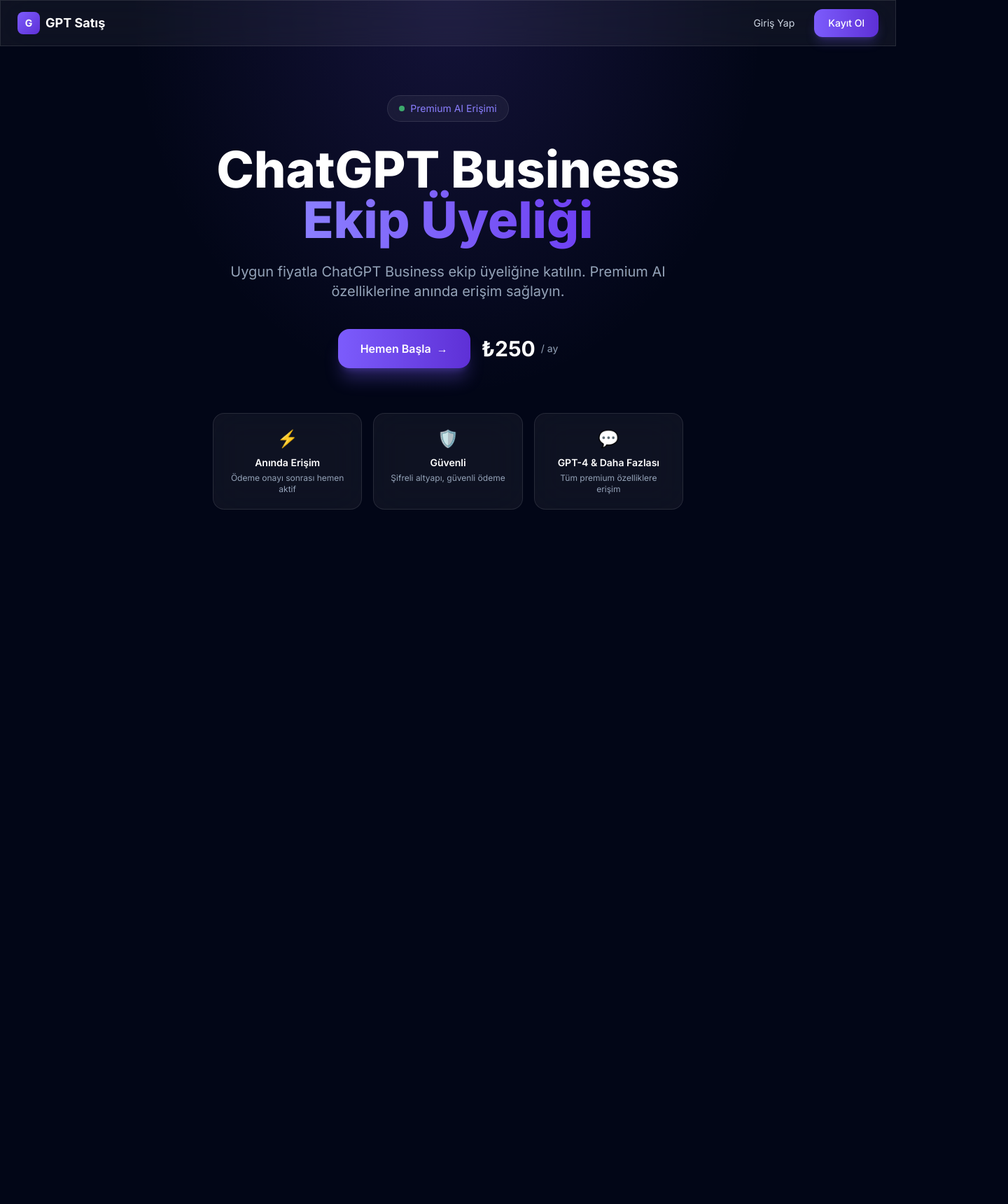
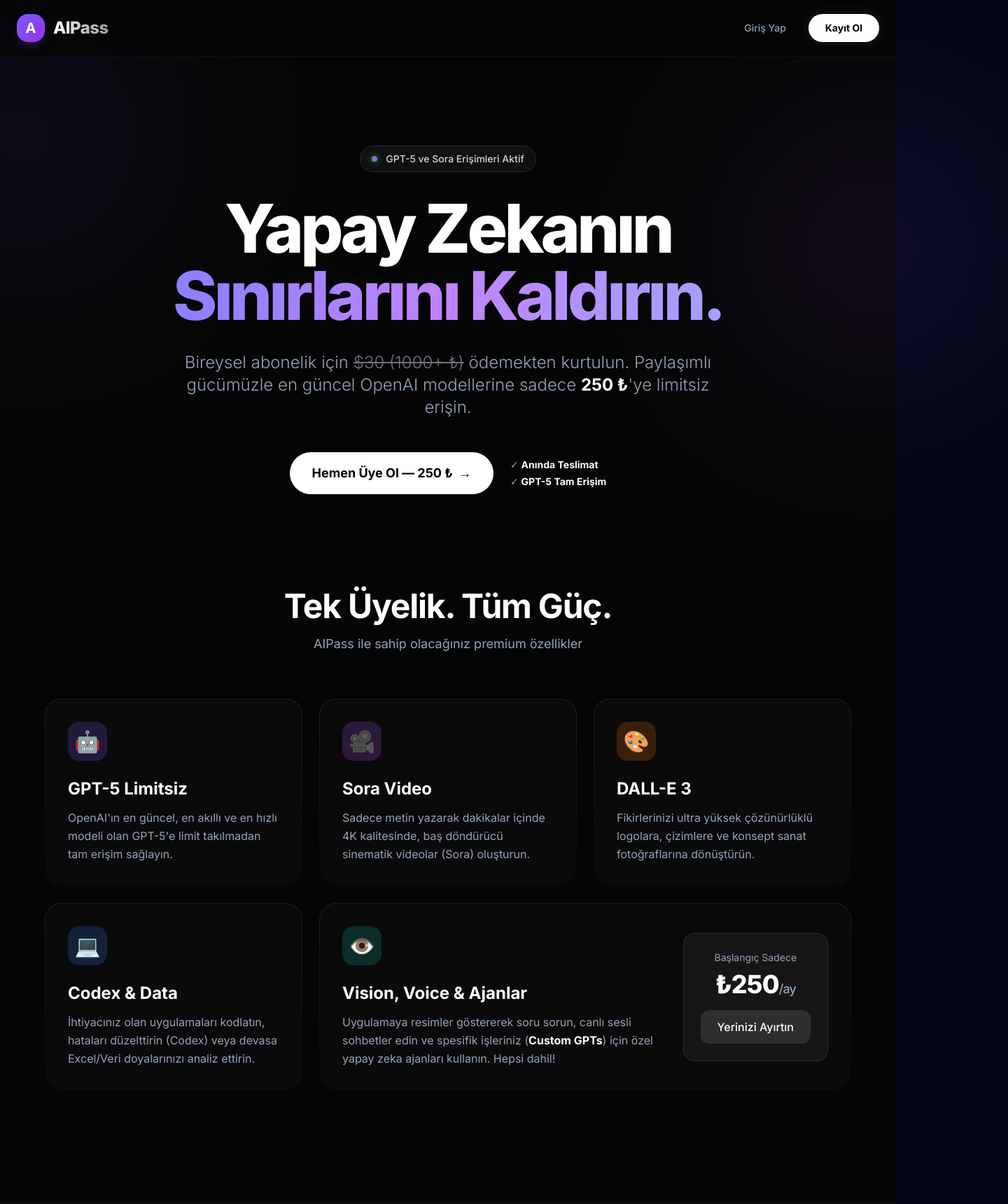
Before and after one commit to cemyildizcy/gpt-satis, a Next.js app: page / in a window 1280 px wide. Shown: the top 1720 px of the page at 70% size, 1440 px wide, since content can reach past the window. Before the commit the page ends 800 px from the top, so only its background shows below. Built offline with nearby package versions, Linux system fonts and the light colour scheme.

Commit message:
feat: rebrand to AIPass and completely overhaul the marketing landing page

```diff
--- a/src/app/(auth)/login/page.tsx
+++ b/src/app/(auth)/login/page.tsx
@@ -47,12 +47,12 @@
       <div className="w-full max-w-md animate-fade-in">
         {/* Logo */}
         <div className="text-center mb-8">
-          <Link href="/" className="inline-flex items-center gap-2">
-            <div className="w-10 h-10 rounded-xl bg-gradient-to-br from-brand-500 to-brand-700 flex items-center justify-center">
-              <span className="text-white font-bold">G</span>
+          <div className="flex items-center justify-center gap-3 mb-8">
+            <div className="w-12 h-12 rounded-2xl bg-gradient-to-br from-brand-500 to-brand-700 flex items-center justify-center shadow-xl shadow-brand-500/30">
+              <span className="text-white font-bold text-2xl">A</span>
             </div>
-            <span className="text-xl font-bold text-white">GPT Satış</span>
-          </Link>
+            <span className="text-2xl font-bold text-white tracking-tight">AIPass</span>
+          </div>
         </div>
 
         {/* Card */}
--- a/src/app/(auth)/register/page.tsx
+++ b/src/app/(auth)/register/page.tsx
@@ -44,12 +44,12 @@
       <div className="w-full max-w-md animate-fade-in">
         {/* Logo */}
         <div className="text-center mb-8">
-          <Link href="/" className="inline-flex items-center gap-2">
-            <div className="w-10 h-10 rounded-xl bg-gradient-to-br from-brand-500 to-brand-700 flex items-center justify-center">
-              <span className="text-white font-bold">G</span>
+          <div className="flex items-center justify-center gap-3 mb-8">
+            <div className="w-12 h-12 rounded-2xl bg-gradient-to-br from-brand-500 to-brand-700 flex items-center justify-center shadow-xl shadow-brand-500/30">
+              <span className="text-white font-bold text-2xl">A</span>
             </div>
-            <span className="text-xl font-bold text-white">GPT Satış</span>
-          </Link>
+            <span className="text-2xl font-bold text-white tracking-tight">AIPass</span>
+          </div>
         </div>
 
         {/* Card */}
--- a/src/app/admin/layout.tsx
+++ b/src/app/admin/layout.tsx
@@ -78,16 +78,16 @@
         <div className="flex flex-col h-full">
           {/* Logo */}
           <div className="p-6 border-b border-white/5">
-            <div className="flex items-center gap-3">
-              <div className="w-9 h-9 rounded-xl bg-gradient-to-br from-red-500 to-red-700 flex items-center justify-center">
-                <span className="text-white font-bold text-sm">A</span>
-              </div>
-              <div>
-                <span className="text-lg font-bold text-white">Admin Panel</span>
-                <p className="text-xs text-surface-400">GPT Satış</p>
-              </div>
+          <div className="flex items-center gap-3">
+            <div className="w-10 h-10 rounded-xl bg-gradient-to-br from-red-500 to-red-700 flex items-center justify-center shadow-lg shadow-red-500/20">
+              <span className="text-white font-bold text-xl">A</span>
+            </div>
+            <div>
+              <h2 className="text-xl font-bold text-white tracking-tight">AIPass</h2>
+              <p className="text-xs text-red-400 font-medium tracking-wide">YÖNETİM</p>
             </div>
           </div>
+        </div>
 
           {/* Nav */}
           <nav className="flex-1 p-4 space-y-1">
--- a/src/app/dashboard/layout.tsx
+++ b/src/app/dashboard/layout.tsx
@@ -71,14 +71,17 @@
         }`}
       >
         <div className="flex flex-col h-full">
-          {/* Logo */}
+          {/* Brand */}
           <div className="p-6 border-b border-white/5">
-            <Link href="/" className="flex items-center gap-3">
-              <div className="w-9 h-9 rounded-xl bg-gradient-to-br from-brand-500 to-brand-700 flex items-center justify-center">
-                <span className="text-white font-bold text-sm">G</span>
+            <div className="flex items-center gap-3">
+              <div className="w-10 h-10 rounded-xl bg-gradient-to-br from-brand-500 to-brand-700 flex items-center justify-center shadow-lg shadow-brand-500/20">
+                <span className="text-white font-bold text-xl">A</span>
               </div>
-              <span className="text-lg font-bold text-white">GPT Satış</span>
-            </Link>
+              <div>
+                <h2 className="text-xl font-bold text-white tracking-tight">AIPass</h2>
+                <p className="text-xs text-brand-400 font-medium tracking-wide">ÜYE PANELİ</p>
+              </div>
+            </div>
           </div>
 
           {/* Nav */}
--- a/src/app/layout.tsx
+++ b/src/app/layout.tsx
@@ -2,8 +2,8 @@
 import './globals.css'
 
 export const metadata: Metadata = {
-  title: 'GPT Satış - AI Abonelik Yönetim Platformu',
-  description: 'Paylaşımlı ChatGPT Business ekip üyeliği erişimi sağlayan premium platform',
+  title: 'AIPass - Premium Yapay Zeka',
+  description: 'ChatGPT, GPT-5, Sora ve daha fazlası için paylaşımlı abonelik platformu.',
   keywords: ['ChatGPT', 'AI', 'abonelik', 'ekip üyeliği'],
 }
 
--- a/src/app/page.tsx
+++ b/src/app/page.tsx
@@ -2,26 +2,30 @@
 
 export default function HomePage() {
   return (
-    <div className="min-h-screen bg-surface-950 bg-hero-glow">
+    <div className="min-h-screen bg-[#050505] text-white selection:bg-brand-500/30 overflow-hidden">
+      {/* Background Glows */}
+      <div className="absolute top-0 -left-40 w-96 h-96 bg-brand-500/20 rounded-full blur-[128px] opacity-50 mix-blend-screen pointer-events-none" />
+      <div className="absolute top-40 -right-40 w-96 h-96 bg-purple-500/20 rounded-full blur-[128px] opacity-50 mix-blend-screen pointer-events-none" />
+
       {/* Header */}
-      <header className="fixed top-0 w-full z-50 glass border-b border-white/5">
-        <div className="max-w-7xl mx-auto px-6 h-16 flex items-center justify-between">
-          <div className="flex items-center gap-2">
-            <div className="w-8 h-8 rounded-lg bg-gradient-to-br from-brand-500 to-brand-700 flex items-center justify-center">
-              <span className="text-white font-bold text-sm">G</span>
+      <header className="fixed top-0 w-full z-50 bg-[#050505]/70 backdrop-blur-xl border-b border-white/5">
+        <div className="max-w-7xl mx-auto px-6 h-20 flex items-center justify-between">
+          <div className="flex items-center gap-3">
+            <div className="w-10 h-10 rounded-2xl bg-gradient-to-br from-brand-500 to-purple-600 flex items-center justify-center shadow-lg shadow-brand-500/20">
+              <span className="text-white font-bold text-xl">A</span>
             </div>
-            <span className="text-lg font-bold text-white">GPT Satış</span>
+            <span className="text-2xl font-black tracking-tight bg-clip-text text-transparent bg-gradient-to-r from-white to-white/60">AIPass</span>
           </div>
-          <div className="flex items-center gap-3">
+          <div className="flex items-center gap-4">
             <Link
               href="/login"
-              className="px-4 py-2 text-sm text-surface-300 hover:text-white transition-colors"
+              className="hidden sm:block px-4 py-2 text-sm font-medium text-surface-400 hover:text-white transition-colors"
             >
               Giriş Yap
             </Link>
             <Link
               href="/register"
-              className="px-5 py-2.5 text-sm font-medium rounded-xl bg-gradient-to-r from-brand-500 to-brand-700 text-white hover:from-brand-400 hover:to-brand-600 transition-all duration-300 shadow-lg shadow-brand-500/25"
+              className="px-6 py-2.5 text-sm font-bold rounded-full bg-white text-black hover:bg-surface-200 transition-all duration-300 shadow-[0_0_20px_rgba(255,255,255,0.1)] hover:shadow-[0_0_30px_rgba(255,255,255,0.2)] hover:scale-105"
             >
               Kayıt Ol
             </Link>
@@ -29,59 +33,135 @@
         </div>
       </header>
 
-      {/* Hero */}
-      <main className="flex flex-col items-center justify-center min-h-screen px-6 pt-16">
-        <div className="max-w-3xl text-center animate-fade-in">
-          <div className="inline-flex items-center gap-2 px-4 py-2 rounded-full glass text-sm text-brand-400 mb-8">
-            <span className="w-2 h-2 rounded-full bg-green-400 animate-pulse"></span>
-            Premium AI Erişimi
+      <main className="relative z-10 flex flex-col items-center pt-32 pb-20 px-6">
+        {/* Hero Section */}
+        <section className="w-full max-w-5xl mx-auto text-center mt-12 md:mt-20 animate-fade-in">
+          <div className="inline-flex items-center gap-3 px-4 py-2 rounded-full border border-white/10 bg-white/5 backdrop-blur-md text-sm font-medium text-surface-300 mb-8 border-brand-500/30">
+            <span className="w-2 h-2 rounded-full bg-brand-400 animate-pulse shadow-[0_0_10px_rgba(0,255,0,0.8)]"></span>
+            GPT-5 ve Sora Erişimleri Aktif
           </div>
 
-          <h1 className="text-5xl md:text-7xl font-extrabold mb-6 leading-tight">
-            <span className="text-white">ChatGPT Business</span>
+          <h1 className="text-5xl md:text-8xl font-black mb-8 tracking-tighter leading-[1.1]">
+            <span className="text-white">Yapay Zekanın</span>
             <br />
-            <span className="gradient-text">Ekip Üyeliği</span>
+            <span className="bg-clip-text text-transparent bg-gradient-to-r from-brand-400 via-purple-400 to-brand-300">
+              Sınırlarını Kaldırın.
+            </span>
           </h1>
 
-          <p className="text-lg md:text-xl text-surface-400 mb-10 max-w-2xl mx-auto leading-relaxed">
-            Uygun fiyatla ChatGPT Business ekip üyeliğine katılın.
-            Premium AI özelliklerine anında erişim sağlayın.
+          <p className="text-lg md:text-2xl text-surface-400 mb-12 max-w-3xl mx-auto leading-relaxed font-light">
+            Bireysel abonelik için <span className="line-through opacity-70">$30 (1000+ ₺)</span> ödemekten kurtulun. Paylaşımlı gücümüzle en güncel OpenAI modellerine sadece <strong className="text-white font-bold">250 ₺</strong>'ye limitsiz erişin.
           </p>
 
-          <div className="flex flex-col sm:flex-row items-center justify-center gap-4 mb-16">
+          <div className="flex flex-col sm:flex-row items-center justify-center gap-6 mb-24">
             <Link
               href="/register"
-              className="group px-8 py-4 text-base font-semibold rounded-2xl bg-gradient-to-r from-brand-500 to-brand-700 text-white hover:from-brand-400 hover:to-brand-600 transition-all duration-300 shadow-xl shadow-brand-500/30 hover:shadow-brand-500/50 hover:scale-105"
+              className="group relative px-8 py-4 text-lg font-bold rounded-full bg-white text-black overflow-hidden hover:scale-105 transition-all duration-300"
             >
-              Hemen Başla
-              <span className="inline-block ml-2 group-hover:translate-x-1 transition-transform">→</span>
+              <div className="absolute inset-0 bg-gradient-to-r from-brand-100 to-white opacity-0 group-hover:opacity-100 transition-opacity"></div>
+              <span className="relative z-10 flex items-center gap-2">
+                Hemen Üye Ol — 250 ₺
+                <span className="group-hover:translate-x-1 transition-transform">→</span>
+              </span>
             </Link>
-            <div className="flex items-center gap-2 text-surface-400">
-              <span className="text-3xl font-bold text-white">₺250</span>
-              <span className="text-sm">/ ay</span>
+            <div className="flex flex-col items-start gap-1 text-surface-400 text-sm">
+              <span className="flex items-center gap-1">✓ <strong className="text-white">Anında Teslimat</strong></span>
+              <span className="flex items-center gap-1">✓ <strong className="text-white">GPT-5 Tam Erişim</strong></span>
             </div>
           </div>
+        </section>
 
-          {/* Features */}
-          <div className="grid md:grid-cols-3 gap-4 max-w-2xl mx-auto">
-            {[
-              { icon: '⚡', title: 'Anında Erişim', desc: 'Ödeme onayı sonrası hemen aktif' },
-              { icon: '🛡️', title: 'Güvenli', desc: 'Şifreli altyapı, güvenli ödeme' },
-              { icon: '💬', title: 'GPT-4 & Daha Fazlası', desc: 'Tüm premium özelliklere erişim' },
-            ].map((feature, i) => (
-              <div
-                key={i}
-                className="glass rounded-2xl p-5 glass-hover animate-slide-up"
-                style={{ animationDelay: `${i * 150}ms` }}
-              >
-                <div className="text-2xl mb-2">{feature.icon}</div>
-                <div className="text-sm font-semibold text-white mb-1">{feature.title}</div>
-                <div className="text-xs text-surface-400">{feature.desc}</div>
+        {/* Features Banners */}
+        <section className="w-full max-w-6xl mx-auto mt-10">
+          <div className="text-center mb-16">
+            <h2 className="text-3xl md:text-5xl font-bold mb-4 tracking-tight">Tek Üyelik. Tüm Güç.</h2>
+            <p className="text-surface-400 text-lg">AIPass ile sahip olacağınız premium özellikler</p>
+          </div>
+
+          <div className="grid md:grid-cols-2 lg:grid-cols-3 gap-6">
+            {/* Feature 1 */}
+            <div className="relative group p-[1px] rounded-3xl bg-gradient-to-b from-white/10 to-transparent overflow-hidden">
+              <div className="absolute inset-0 bg-gradient-to-br from-brand-500/20 to-purple-500/20 opacity-0 group-hover:opacity-100 transition-opacity duration-500"></div>
+              <div className="relative h-full bg-[#0a0a0a] rounded-[23px] p-8">
+                <div className="w-14 h-14 rounded-2xl bg-brand-500/20 text-brand-400 flex items-center justify-center text-3xl mb-6">🤖</div>
+                <h3 className="text-2xl font-bold text-white mb-3">GPT-5 Limitsiz</h3>
+                <p className="text-surface-400 leading-relaxed">
+                  OpenAI'ın en güncel, en akıllı ve en hızlı modeli olan GPT-5'e limit takılmadan tam erişim sağlayın.
+                </p>
               </div>
-            ))}
+            </div>
+
+            {/* Feature 2 */}
+            <div className="relative group p-[1px] rounded-3xl bg-gradient-to-b from-white/10 to-transparent overflow-hidden">
+              <div className="absolute inset-0 bg-gradient-to-br from-purple-500/20 to-pink-500/20 opacity-0 group-hover:opacity-100 transition-opacity duration-500"></div>
+              <div className="relative h-full bg-[#0a0a0a] rounded-[23px] p-8">
+                <div className="w-14 h-14 rounded-2xl bg-purple-500/20 text-purple-400 flex items-center justify-center text-3xl mb-6">🎥</div>
+                <h3 className="text-2xl font-bold text-white mb-3">Sora Video</h3>
+                <p className="text-surface-400 leading-relaxed">
+                  Sadece metin yazarak dakikalar içinde 4K kalitesinde, baş döndürücü sinematik videolar (Sora) oluşturun.
+                </p>
+              </div>
+            </div>
+
+            {/* Feature 3 */}
+            <div className="relative group p-[1px] rounded-3xl bg-gradient-to-b from-white/10 to-transparent overflow-hidden">
+              <div className="absolute inset-0 bg-gradient-to-br from-orange-500/20 to-red-500/20 opacity-0 group-hover:opacity-100 transition-opacity duration-500"></div>
+              <div className="relative h-full bg-[#0a0a0a] rounded-[23px] p-8">
+                <div className="w-14 h-14 rounded-2xl bg-orange-500/20 text-orange-400 flex items-center justify-center text-3xl mb-6">🎨</div>
+                <h3 className="text-2xl font-bold text-white mb-3">DALL-E 3</h3>
+                <p className="text-surface-400 leading-relaxed">
+                  Fikirlerinizi ultra yüksek çözünürlüklü logolara, çizimlere ve konsept sanat fotoğraflarına dönüştürün.
+                </p>
+              </div>
+            </div>
+
+            {/* Feature 4 */}
+            <div className="relative group p-[1px] rounded-3xl bg-gradient-to-b from-white/10 to-transparent overflow-hidden">
+              <div className="absolute inset-0 bg-gradient-to-br from-blue-500/20 to-cyan-500/20 opacity-0 group-hover:opacity-100 transition-opacity duration-500"></div>
+              <div className="relative h-full bg-[#0a0a0a] rounded-[23px] p-8">
+                <div className="w-14 h-14 rounded-2xl bg-blue-500/20 text-blue-400 flex items-center justify-center text-3xl mb-6">💻</div>
+                <h3 className="text-2xl font-bold text-white mb-3">Codex & Data</h3>
+                <p className="text-surface-400 leading-relaxed">
+                  İhtiyacınız olan uygulamaları kodlatın, hataları düzelttirin (Codex) veya devasa Excel/Veri doyalarınızı analiz ettirin.
+                </p>
+              </div>
+            </div>
+
+            {/* Feature 5 */}
+            <div className="relative group p-[1px] rounded-3xl bg-gradient-to-b from-white/10 to-transparent overflow-hidden md:col-span-2 lg:col-span-2">
+              <div className="absolute inset-0 bg-gradient-to-br from-teal-500/20 to-emerald-500/20 opacity-0 group-hover:opacity-100 transition-opacity duration-500"></div>
+              <div className="relative h-full bg-[#0a0a0a] rounded-[23px] p-8 flex flex-col md:flex-row items-center gap-8">
+                <div className="flex-1">
+                  <div className="w-14 h-14 rounded-2xl bg-teal-500/20 text-teal-400 flex items-center justify-center text-3xl mb-6">👁️</div>
+                  <h3 className="text-2xl font-bold text-white mb-3">Vision, Voice & Ajanlar</h3>
+                  <p className="text-surface-400 leading-relaxed">
+                    Uygulamaya resimler göstererek soru sorun, canlı sesli sohbetler edin ve spesifik işleriniz (<strong className="text-white">Custom GPTs</strong>) için özel yapay zeka ajanları kullanın. Hepsi dahil!
+                  </p>
+                </div>
+                <div className="flex-none p-6 rounded-2xl bg-white/5 border border-white/10 backdrop-blur text-center w-full md:w-auto">
+                    <p className="text-sm text-surface-400 mb-2">Başlangıç Sadece</p>
+                    <p className="text-4xl font-black tracking-tight text-white mb-4">₺250<span className="text-surface-400 text-lg font-medium">/ay</span></p>
+                    <Link href="/register" className="block w-full px-6 py-3 rounded-xl bg-white/10 hover:bg-white/20 text-white font-medium transition-colors">Yerinizi Ayırtın</Link>
+                </div>
+              </div>
+            </div>
+
+          </div>
+        </section>
+      </main>
+
+      {/* Footer */}
+      <footer className="border-t border-white/5 py-12 mt-20 relative z-10">
+        <div className="max-w-7xl mx-auto px-6 flex flex-col md:flex-row items-center justify-between gap-4">
+          <div className="flex items-center gap-2">
+             <div className="w-6 h-6 rounded bg-brand-500 text-center text-xs font-bold flex items-center justify-center">A</div>
+             <span className="text-surface-300 font-medium">AIPass © 2024</span>
+          </div>
+          <div className="text-surface-500 text-sm">
+            Paylaşımlı AI Erişimi Yönetim Platformu
           </div>
         </div>
-      </main>
+      </footer>
     </div>
   )
 }
```
